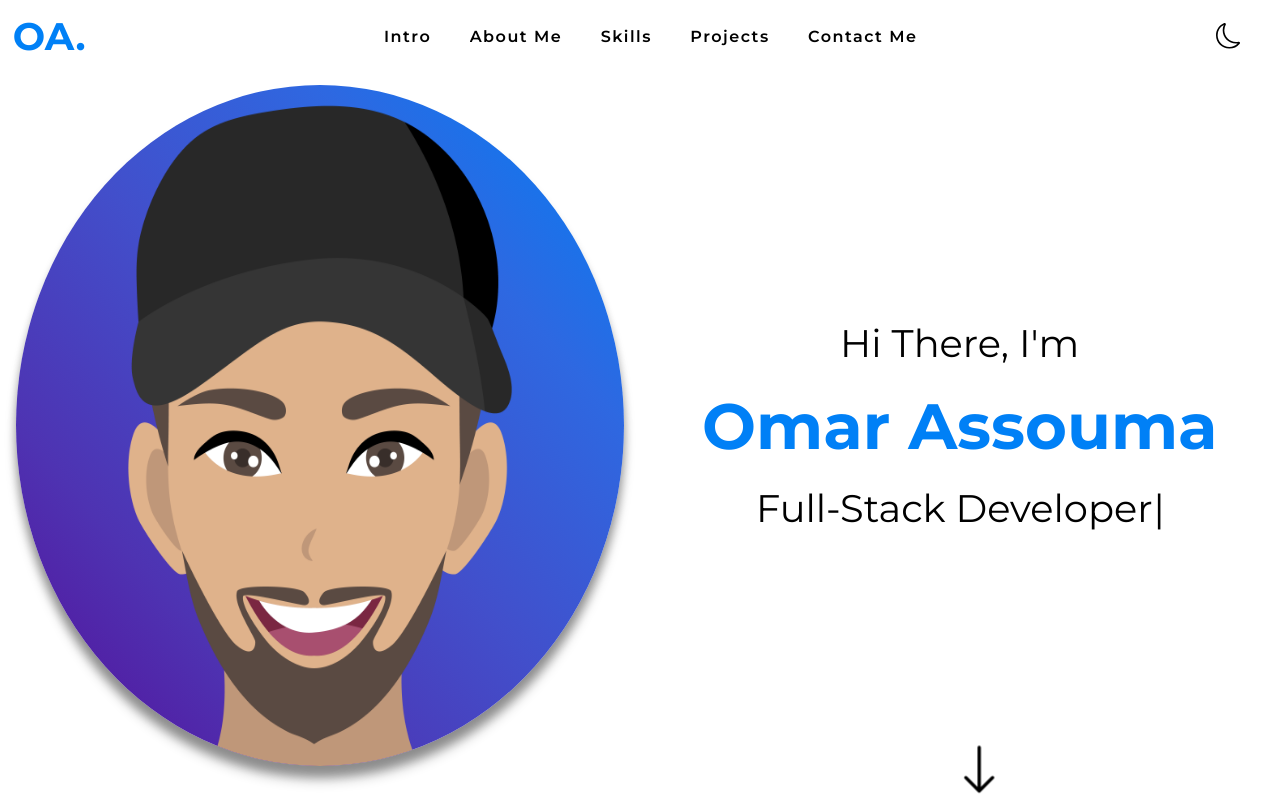
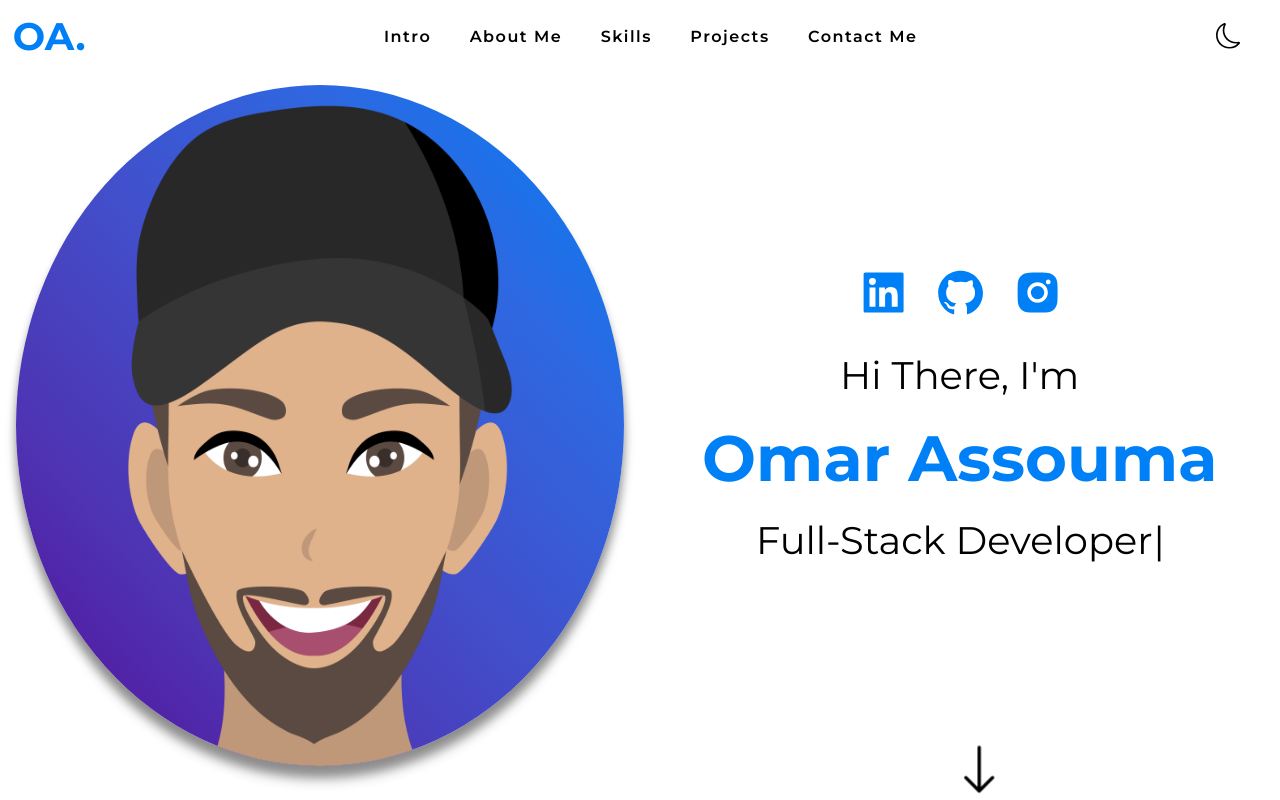
Before and after one commit to assoumaaa/Website-portfolio, a React (Create React App) app: page / in a window 1280 px wide. Built offline with nearby package versions, Linux system fonts and the light colour scheme.

Commit message:
more animations

```diff
--- a/src/components/aboutMe/AboutMe.jsx
+++ b/src/components/aboutMe/AboutMe.jsx
@@ -12,41 +12,25 @@ export default function AboutMe() {
 
       <div className="left">
         <div className="information">
-          <Fade down duration={1300}>
+          <Fade down duration={2000}>
             <h1><span>About me </span></h1>
           </Fade>
-
-
           <h2>I'm a senior computer science engineering student from Lebanon!</h2>
-
           <h3>Ever since writing my first program in Python and manipulating it to produce the desired output, I have been obsessed with the idea of using software to solve practical problems.</h3>
           <div className="wrapper">
             <button>
               <a class="button_top" target="somethingUnique" href='https://docs.google.com/document/d/1rFFw3F-gRDoxr6qrwCNb2GEkeBDm8ooDcTkR-xg609Q/edit?usp=sharing'>PORTFOLIO</a>
             </button>
           </div>
-
-
         </div>
-
       </div>
-
       <div className="right" >
-
-        <Fade duration={2000} triggerOnce='true'>
-          <div className={"card background"}>.
-          </div>
-        </Fade>
-
-
-
+        <div className={"card background"}>.
+        </div>
         <div className="card">
           <img src="../../images/aboutMe.jpeg" alt="pic" />
         </div>
-
-
       </div>
-
     </div >
   )
 }
--- a/src/components/contactMe/ContactMe.jsx
+++ b/src/components/contactMe/ContactMe.jsx
@@ -2,9 +2,11 @@ import { React, useRef, useState } from 'react';
 import "./ContactMe.scss"
 import { BiPhoneCall } from "react-icons/bi";
 import { IoLogoWhatsapp, IoIosMail } from "react-icons/io";
-import { AiFillLinkedin, AiOutlineGithub } from "react-icons/ai";
+import { AiFillLinkedin, AiOutlineGithub, AiFillInstagram, AiOutlineArrowUp } from "react-icons/ai";
 import emailjs from 'emailjs-com'
 import swal from 'sweetalert';
+import { Slide, Fade } from "react-awesome-reveal";
+
 
 
 
@@ -54,6 +56,7 @@ export default function ContactMe() {
         <div className='contactMe' id='contactMe'>
             <div className="decoration"></div>
             <div className="left">
+                <Slide direction='up'>
                     <div className="wrapper">
                         <h1><span>Contact Me!</span></h1>
                         <h2><BiPhoneCall className='icon' /> +90 (531) 961 5995</h2>
@@ -62,19 +65,24 @@ export default function ContactMe() {
                         <div className="icons">
                             <a target="somethingUnique" href='https://www.linkedin.com/in/omar-assouma-a60275210/'  > <AiFillLinkedin /> </a>
                             <a target="somethingUnique" href='https://github.com/assoumaaa'> <AiOutlineGithub />  </a>
+                            <a target="somethingUnique" href='https://www.instagram.com/o.assouma/'> <AiFillInstagram />  </a>
                         </div>
                     </div>
+                </Slide>
             </div>
             <div className="right">
                 <div className="form-container">
+                    <Fade duration={2000}>
                         <h2>Got any questions or comments? </h2>
                         <h2 className='h2-style'>Get in touch.</h2>
+                    </Fade>
                     <form ref={formRef} onSubmit={handleSubmit}>
                         <input type="text" placeholder='Name' name='user_name' />
                         <input type="texxt" placeholder='Subject' name='user_subject' />
                         <input type="text" placeholder='Email' name='user_email' />
                         <textarea rows={5} placeholder='Message' name='user_message' />
                         <button>Submit</button>
+                        <a href='#intro'> <AiOutlineArrowUp className='icon' /></a>
                         {loading &&
                             <div>Please Wait!</div>
                         }
--- a/src/components/contactMe/ContactMe.scss
+++ b/src/components/contactMe/ContactMe.scss
@@ -16,11 +16,13 @@
     }
 
     .left {
+        width: 100%;
         height: 100%;
         display: flex;
         align-items: center;
         justify-content: center;
         flex: 0.5;
+        overflow: hidden;
 
         .wrapper {
             display: flex;
@@ -91,6 +93,9 @@
 
     .right {
         flex: 0.5;
+        position: relative;
+
+
 
         .form-container {
 
@@ -114,18 +119,18 @@
                 gap: 2rem;
 
                 input {
-                    width: 40%;
-                    height: 2rem;
+                    width: 70%;
+                    height: 3rem;
                     border: none;
                     border-bottom: $gradient solid .1rem;
-                    font-size: 1.1rem;
+                    font-size: 1.5rem;
                     background-color: transparent;
-                    padding: .3rem;
+                    padding: 1rem;
                 }
 
                 textarea {
-                    width: 80%;
-                    font-size: 1.4rem;
+                    width: 96%;
+                    font-size: 1.6rem;
                     border: $gradient solid .1rem;
                     background-color: transparent;
                     padding: .3rem;
@@ -145,7 +150,20 @@
                     }
                 }
 
+                a{
+                    color: white;
 
+                    .icon{
+                        background-image: linear-gradient(to left bottom, #0080f6, #2e68e1, #424fcb, #4e33b2, #550c97);
+                        font-size: 5rem;
+                        border-radius: 50%;
+                        position: absolute;
+                        bottom: 0;
+                        right: 0;
+                        top: 87%;
+                        left: 60%;
+                    }
+                }
             }
         }
     }
--- a/src/components/intro/Intro.jsx
+++ b/src/components/intro/Intro.jsx
@@ -3,6 +3,7 @@ import "./Intro.scss"
 import { BsArrowDown } from "react-icons/bs";
 import Typewriter from 'typewriter-effect';
 import { AttentionSeeker } from "react-awesome-reveal";
+import { AiFillLinkedin, AiOutlineGithub, AiFillInstagram } from "react-icons/ai";
 
 
 
@@ -19,7 +20,12 @@ export default function Intro() {
             </div>
             <div className="right">
                 <div className="wrapper">
-                    <AttentionSeeker effect='rubberBand' triggerOnce='true'>
+                    <AttentionSeeker effect='bounce' triggerOnce='true' delay={500}>
+                        <div className="icons">
+                            <a target="somethingUnique" href='https://www.linkedin.com/in/omar-assouma-a60275210/'  > <AiFillLinkedin /> </a>
+                            <a target="somethingUnique" href='https://github.com/assoumaaa'> <AiOutlineGithub />  </a>
+                            <a target="somethingUnique" href='https://www.instagram.com/o.assouma/'> <AiFillInstagram />  </a>
+                        </div>
                         <h2>Hi There, I'm</h2>
                         <h1>Omar Assouma</h1>
                         <h3>
@@ -33,7 +39,6 @@ export default function Intro() {
                                 className="type-writer"
                             />
                         </h3>
-
                     </AttentionSeeker>
                 </div>
                 <a href='#aboutMe' className='arrow'>
--- a/src/components/intro/Intro.scss
+++ b/src/components/intro/Intro.scss
@@ -4,8 +4,6 @@
 .intro {
     display: flex;
     flex-direction: row;
-
-
 
     .left {
         width: 100%;
@@ -50,7 +48,23 @@
             justify-content: center;
             align-items: center;
 
+            .icons {
+                display: flex;
+                justify-content: center;
+                align-items: center;
+                font-size: 4rem;
+                gap: 2rem;
+                overflow: hidden;
 
+                a {
+                    color: $text;
+                    transition: all 1s ease;
+
+                    &:hover {
+                        transform: scale(1.2);
+                    }
+                }
+            }
 
             h2 {
                 font-size: 3rem;
@@ -69,7 +83,6 @@
                 font-weight: 400;
             }
         }
-
 
         .arrow {
             position: absolute;
--- a/src/components/projectsList/ProjectsList.scss
+++ b/src/components/projectsList/ProjectsList.scss
@@ -9,6 +9,8 @@ li {
     color: white;
     font-size: 1.4rem;
     font-weight: 400;
+    height: 3rem;
+
 
 
     &.active {
--- a/src/components/topbar/Topbar.jsx
+++ b/src/components/topbar/Topbar.jsx
@@ -3,6 +3,9 @@ import "./Topbar.scss"
 import { BsSun, BsMoon } from "react-icons/bs";
 import { useContext } from 'react';
 import { ThemeContext } from '../../context';
+import { Slide } from "react-awesome-reveal";
+
+
 
 
 
@@ -19,13 +22,13 @@ export default function Topbar({ sideBar, setSideBar }) {
 
   return (
     <div className={'topbar ' + (sideBar && 'active')}>
+      <div className='wrapper'>
 
-
-        <div className='wrapper'>
-
+        <Slide direction='left'>
           <div className="title">
             <span>OA.</span>
           </div>
+
           <div className="left">
             <div className="bar-items">
               <a href='#intro'>
@@ -54,7 +57,9 @@ export default function Topbar({ sideBar, setSideBar }) {
             </div>
 
           </div>
-          <div className="right">
+        </Slide>
+        <div className="right">
+          <Slide direction='right'>
             <div className='light-dark-mode' onClick={handleToggle}>
               {darkMode ? (
                 <BsSun className='icon' />)
@@ -66,13 +71,9 @@ export default function Topbar({ sideBar, setSideBar }) {
               <span className="line2"></span>
               <span className="line3"></span>
             </div>
-          </div>
+          </Slide>
         </div>
+      </div>
     </div>
   )
 }
-
-
-/*
-
-              */
```
Lines whose indentation alone changed are shown as unchanged.
